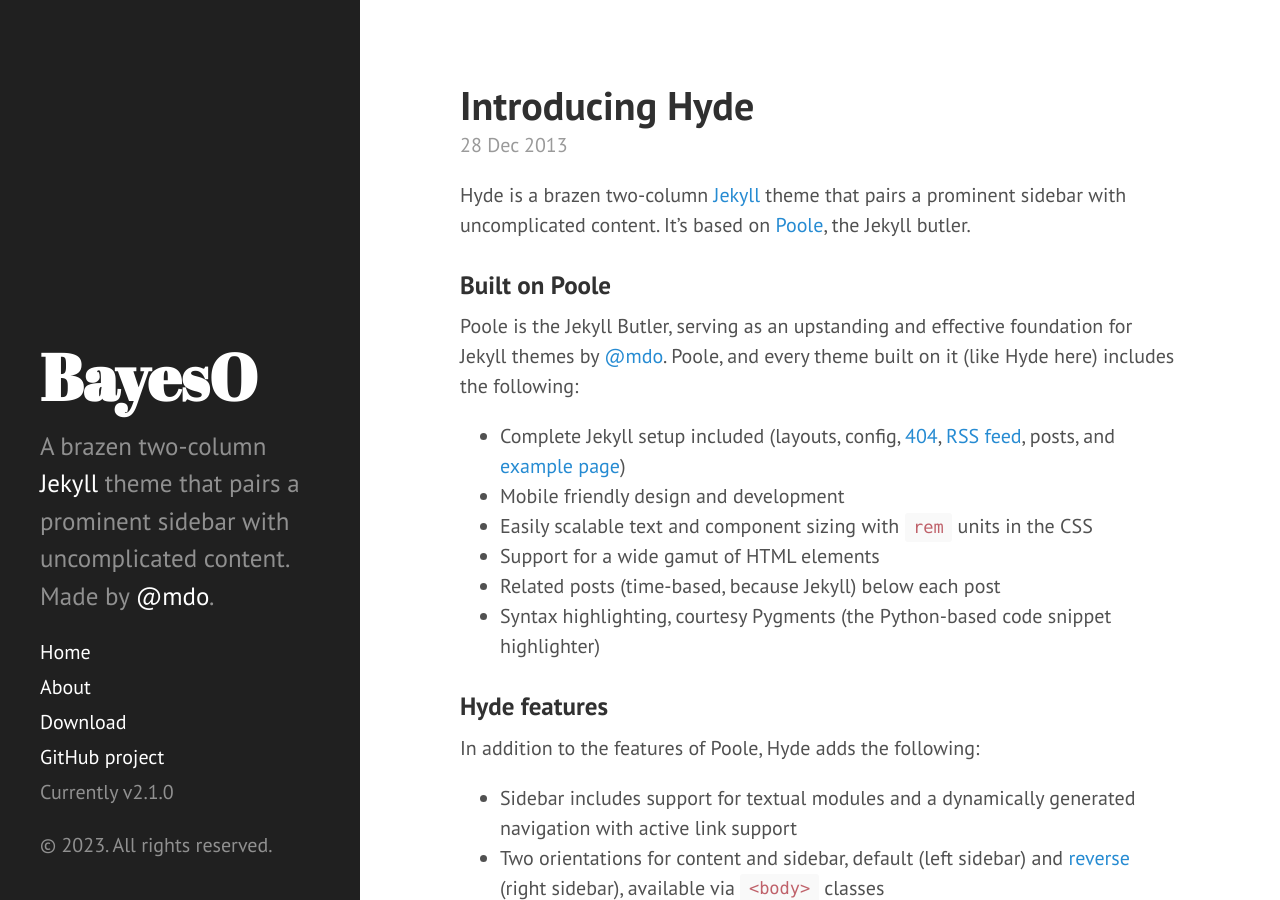
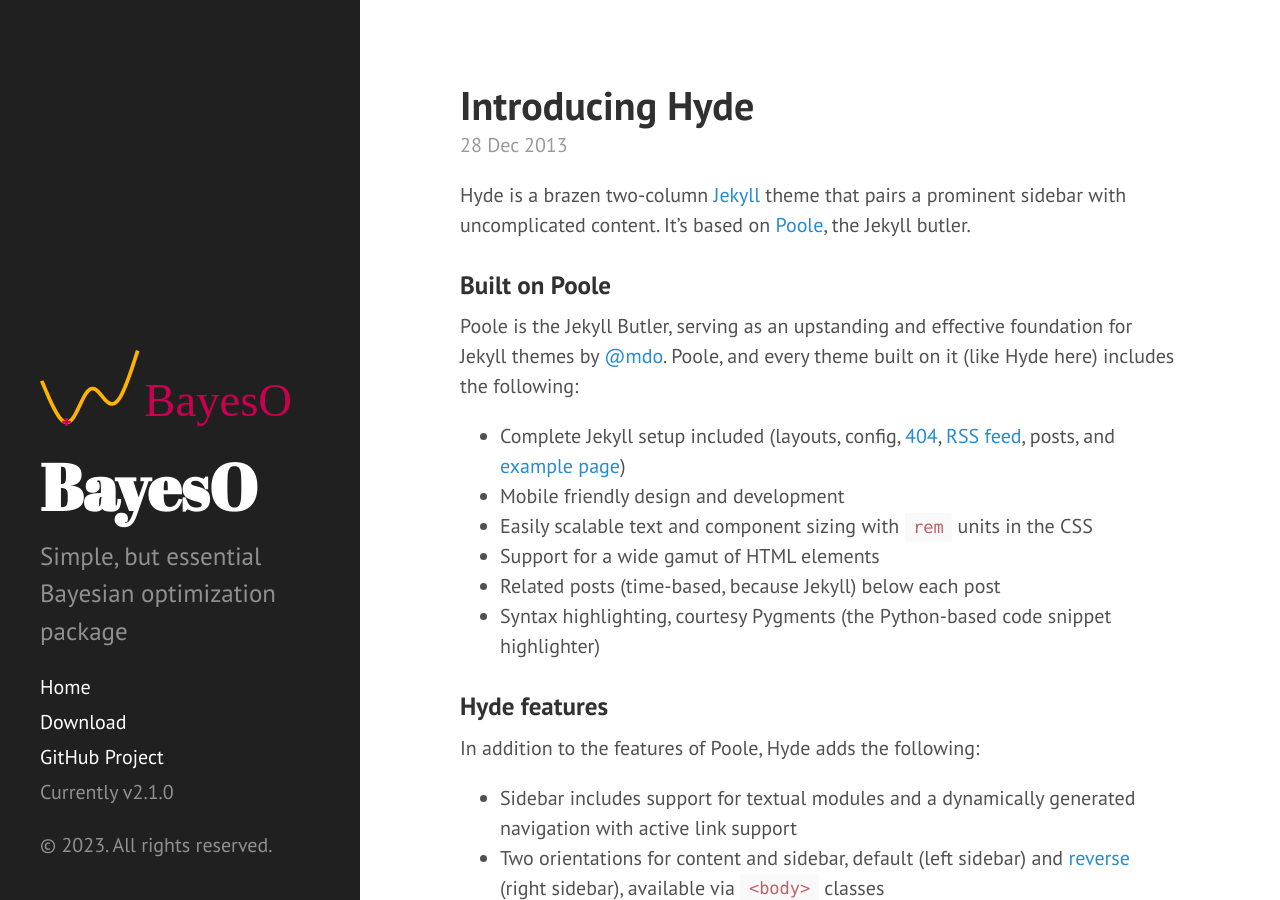
Before and after one commit to jungtaekkim/bayeso, a Jekyll site: the page built from index.html, in a window 1280 px wide and 900 px high. Built offline with Jekyll 4.4.1, drawn with Linux system fonts in a browser that asks for light colours; Markdown is read by kramdown in place of the engine named in the settings; the list of posts is cut into pages by our own code.

Commit message:
Update gh-pages

```diff
--- a/_config.yml
+++ b/_config.yml
@@ -8,14 +8,14 @@
 # Setup
 title:            BayesO
 tagline:          'A Jekyll theme'
-description:      'A brazen two-column <a href="http://jekyllrb.com" target="_blank">Jekyll</a> theme that pairs a prominent sidebar with uncomplicated content. Made by <a href="https://twitter.com/mdo" target="_blank">@mdo</a>.'
+description:      'Simple, but essential Bayesian optimization package'
 url:              https://bayeso.org
 baseurl:          /
 paginate:         5
 
 author:
   name:           'Jungtaek Kim'
-  url:            https://twitter.com/mdo
+  url:            https://jungtaek.github.io
 
 
 # Custom vars
--- a/_includes/sidebar.html
+++ b/_includes/sidebar.html
@@ -1,6 +1,7 @@
 <div class="sidebar">
   <div class="container sidebar-sticky">
     <div class="sidebar-about">
+      <img src="{{ site.baseurl }}/logo_bayeso_capitalized.svg" alt="BayesO Logo">
       <h1>
         <a href="{{ site.baseurl }}">
           {{ site.title }}
@@ -12,22 +13,8 @@
     <nav class="sidebar-nav">
       <a class="sidebar-nav-item{% if page.url == site.baseurl %} active{% endif %}" href="{{ site.baseurl }}">Home</a>
 
-      {% comment %}
-        The code below dynamically generates a sidebar nav of pages with
-        `layout: page` in the front-matter. See readme for usage.
-      {% endcomment %}
-
-      {% assign pages_list = site.pages %}
-      {% for node in pages_list %}
-        {% if node.title != null %}
-          {% if node.layout == "page" %}
-            <a class="sidebar-nav-item{% if page.url == node.url %} active{% endif %}" href="{{ node.url }}">{{ node.title }}</a>
-          {% endif %}
-        {% endif %}
-      {% endfor %}
-
       <a class="sidebar-nav-item" href="{{ site.github.repo }}/archive/v{{ site.version }}.zip">Download</a>
-      <a class="sidebar-nav-item" href="{{ site.github.repo }}">GitHub project</a>
+      <a class="sidebar-nav-item" href="{{ site.github.repo }}">GitHub Project</a>
       <span class="sidebar-nav-item">Currently v{{ site.version }}</span>
     </nav>
 
```
